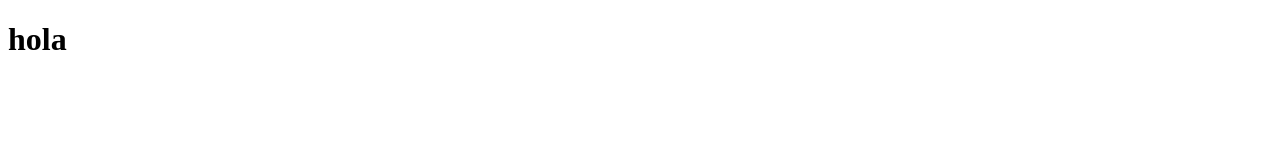
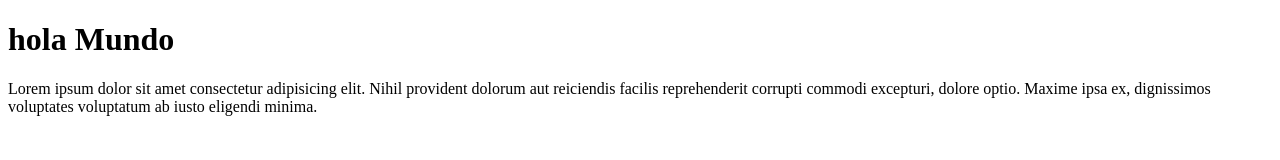
Before and after one commit to nathan314159/proyectoGit, a plain HTML site: page index.html in a window 1280 px wide. Drawn offline with Linux system fonts and the light colour scheme.

Commit message:
correccion

```diff
--- a/index.html
+++ b/index.html
@@ -6,6 +6,7 @@
     <title>Document</title>
 </head>
 <body>
-    <h1>hola</h1>
+    <h1>hola Mundo</h1>
+    <p>Lorem ipsum dolor sit amet consectetur adipisicing elit. Nihil provident dolorum aut reiciendis facilis reprehenderit corrupti commodi excepturi, dolore optio. Maxime ipsa ex, dignissimos voluptates voluptatum ab iusto eligendi minima.</p>
 </body>
 </html>
```
